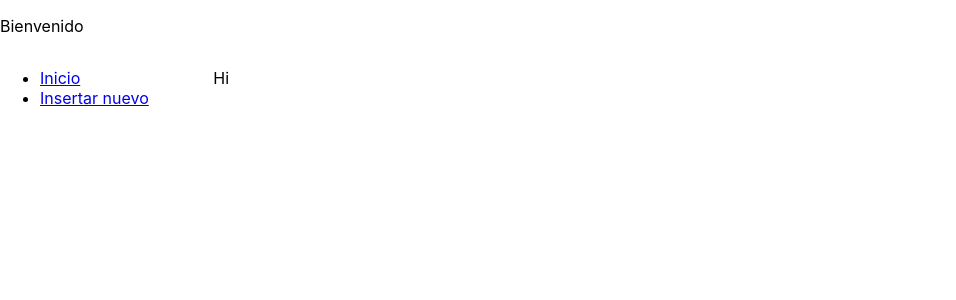
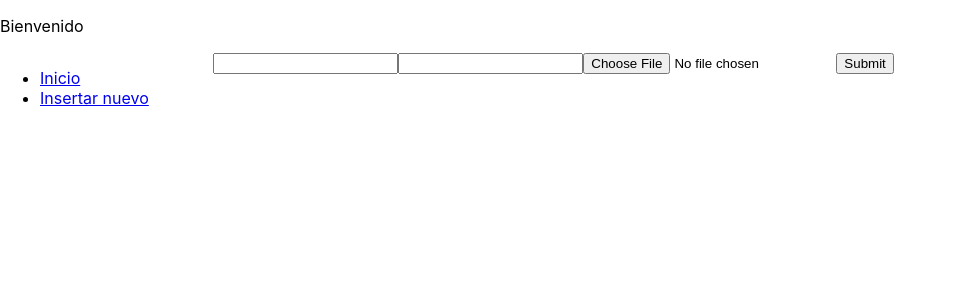
Before and after one commit to siht/react_frontend, a React (Create React App) app: page /insert in a window 1280 px wide. Shown: the top 300 px of the page, without its empty margins (0-956 px from the left). Built offline with nearby package versions, Linux system fonts and the light colour scheme.

Commit message:
rewrite formulary

```diff
--- a/src/App.js
+++ b/src/App.js
@@ -7,7 +7,7 @@ import {
 import Header from './components/Header'
 import ImageList from './components/ImageList'
 import Sidebar from './components/Sidebar'
-import Form from './components/Form'
+import Formulary from './components/Formulary'
 import './App.css';
 
 function App() {
@@ -18,7 +18,7 @@ function App() {
         <Sidebar />
         <Switch>
           <Route path="/insert">
-            <Form />
+            <Formulary />
           </Route>
           <Route path="/">
             <ImageList />
--- a/src/components/Form.js
+++ /dev/null
@@ -1,11 +0,0 @@
-import React from 'react'
-
-function Form(props) {
-    return (
-        <div className="post-form">
-            <p>Hi</p>
-        </div>
-    )
-}
-
-export default Form
--- /dev/null
+++ b/src/components/Formulary.js
@@ -0,0 +1,28 @@
+import React from 'react'
+import { Formik, Form, Field } from 'formik';
+
+function Formulary(props) {
+    return (
+        <div className="post-form">
+            <Formik
+                initialValues={{ nombre: '', titulo: '', imagen: '' }}
+                onSubmit={(values, {setSubmitting}) => {
+
+                }}
+            >
+                {({isSubmitting}) => (
+                    <Form>
+                        <Field type="text" name="nombre" />
+                        <Field type="text" name="titulo" />
+                        <Field type="file" name="imagen" />
+                        <button type="submit" disabled={isSubmitting}>
+                            Submit
+                        </button>
+                    </Form>
+                )}
+            </Formik>
+        </div>
+    )
+}
+
+export default Formulary
```
